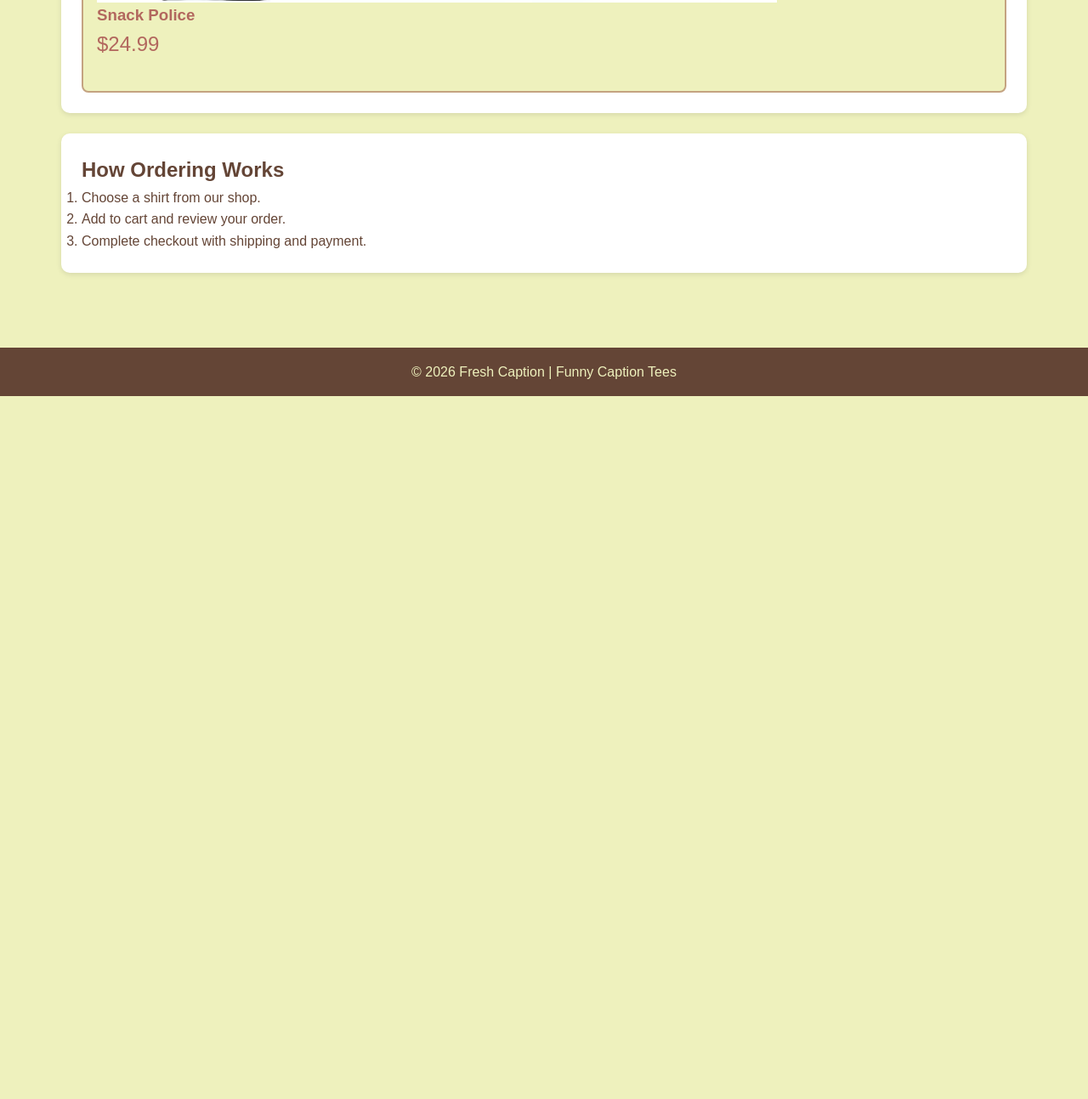
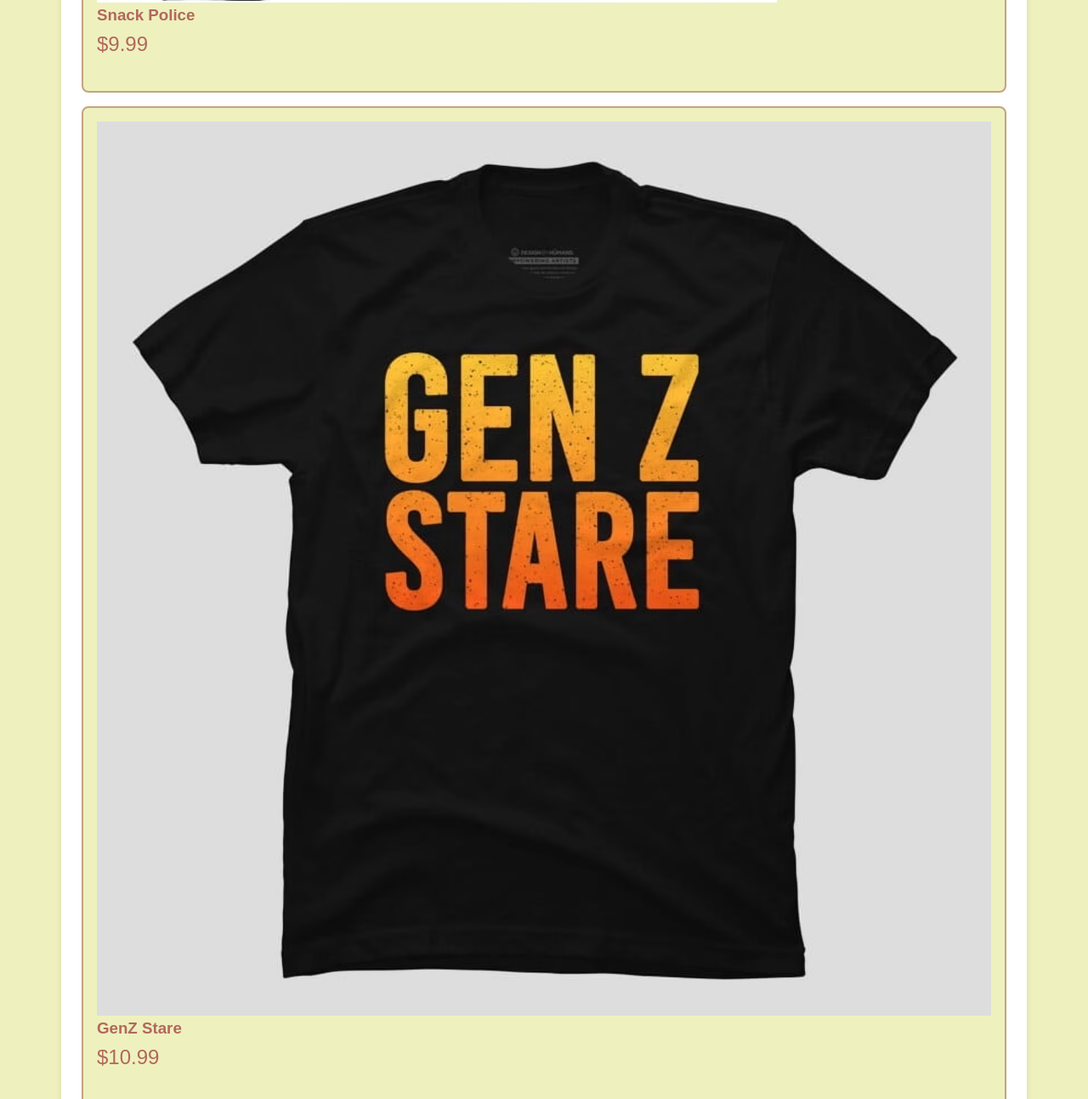
Before and after one commit to MissAnna159/SDC260, a plain HTML site: page index.html in a window 1280 px wide. Shown: the part 1827-3120 px from the top of the page at 85% size. Before the commit the page ends 2293 px from the top, so only its background shows below. Drawn offline with Linux system fonts and the light colour scheme.

Commit message:
Update index.html

```diff
--- a/index.html
+++ b/index.html
@@ -41,7 +41,17 @@
         <article>
             <img src="snack-police.avif" alt="Snack Police">
             <h3>Snack Police</h3>
-            <p class="price">$24.99</p>
+            <p class="price">$9.99</p>
+        </article>
+        <article>
+            <img src="GenZ.avif" alt="GenZ">
+            <h3>GenZ Stare</h3>
+            <p class="price">$10.99</p>
+        </article>
+        <article>
+            <img src="67.jpg" alt="67">
+            <h3> 67 </h3>
+            <p class="price">$10.99</p>
         </article>
     </section>
     <section>
```
